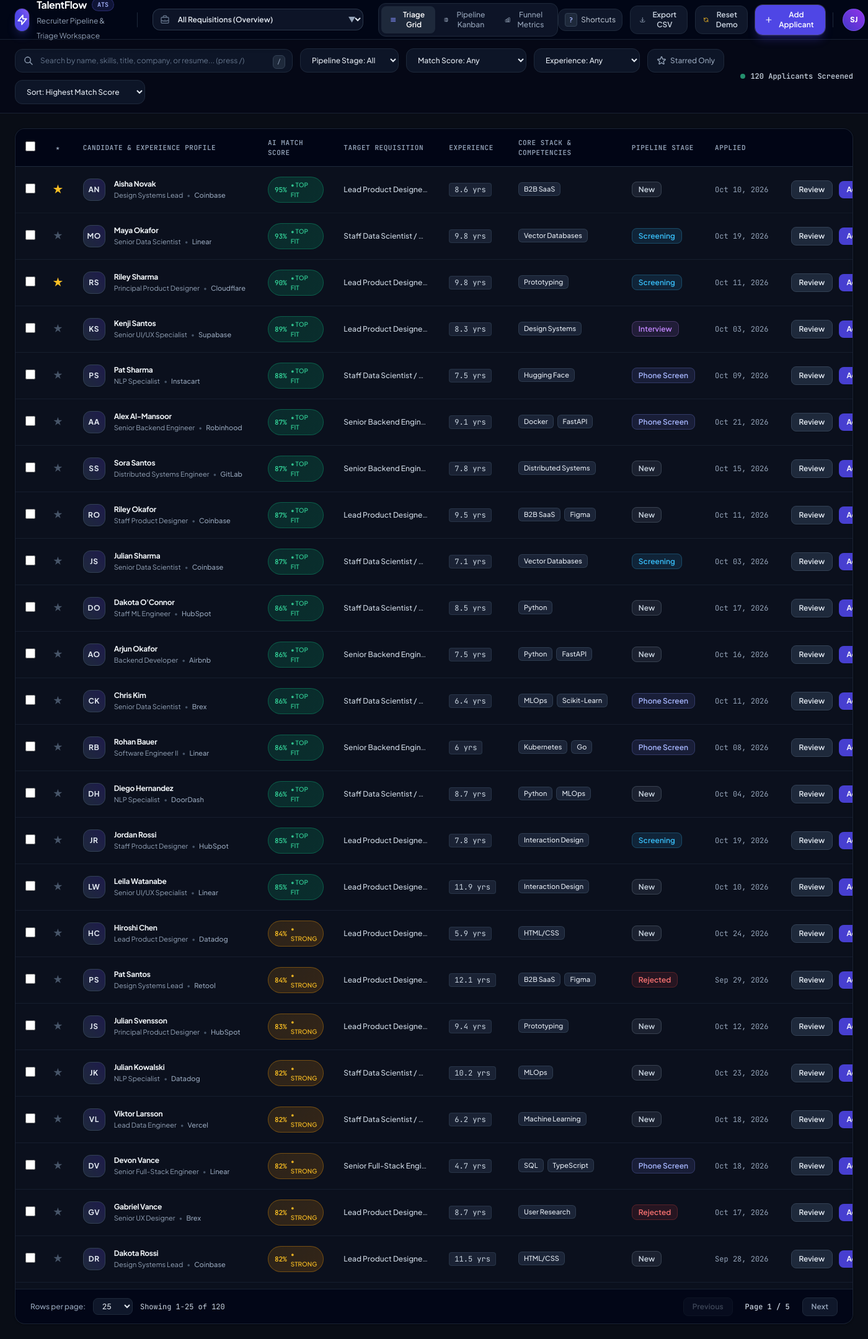
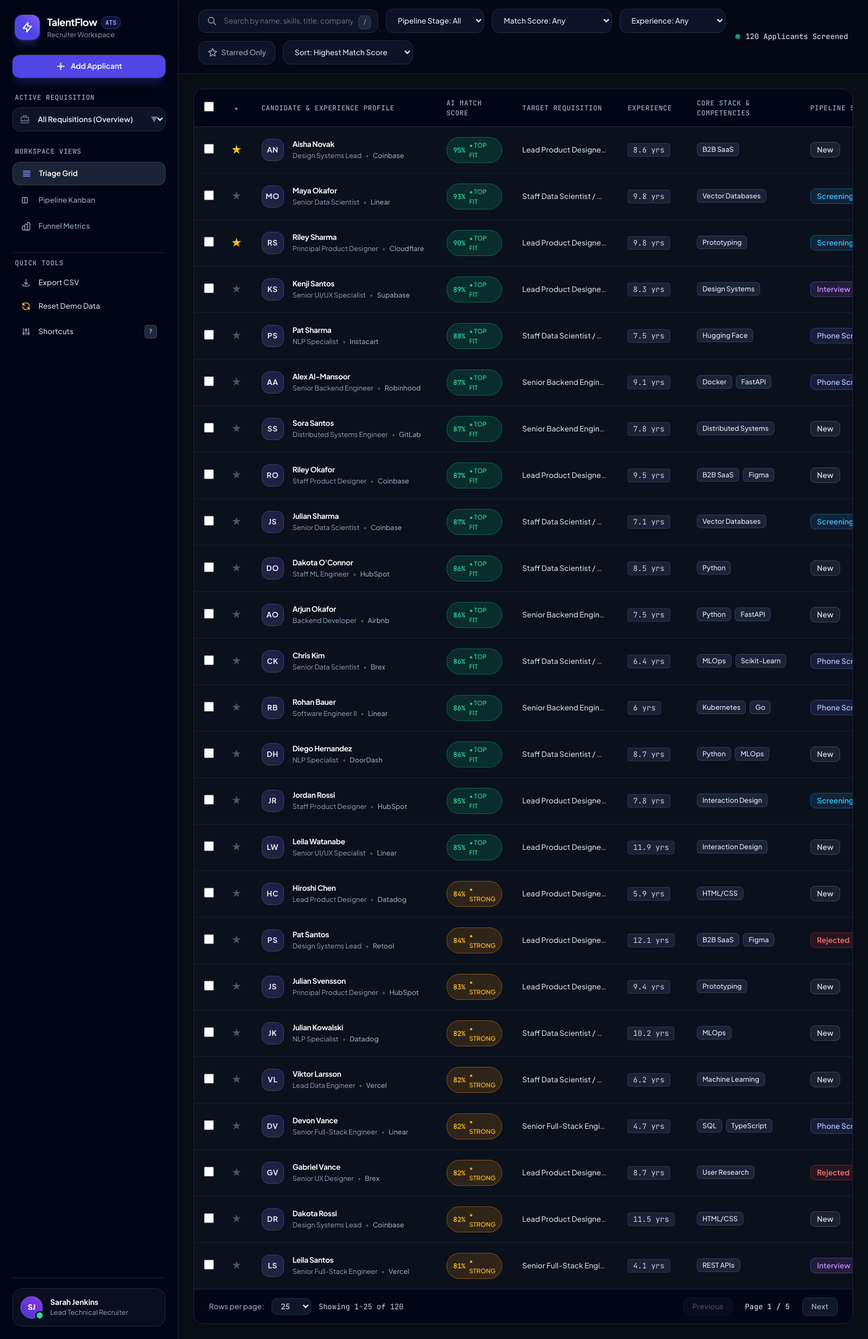
Before and after one commit to th4ru/Applicant-Tracking-System, a Flask app: page / in a window 1400 px wide. Shown: the whole page at 62% size. Run offline with Flask 3, Linux system fonts and the light colour scheme; some libraries are stand-ins or nearby versions.

Commit message:
feat: convert top nav bar into modern left sidebar layout

```diff
--- a/static/js/app.js
+++ b/static/js/app.js
@@ -106,14 +106,18 @@
 function switchView(viewName) {
   state.currentView = viewName;
 
-  // Update view button styling
+  // Update view button styling for sidebar navigation
   ['Table', 'Kanban', 'Analytics'].forEach(v => {
     const btn = document.getElementById(`viewTab${v}`);
     const isActive = v.toLowerCase() === viewName;
     if (isActive) {
-      btn.className = 'px-3.5 py-1.5 rounded-lg font-semibold text-white bg-slate-800 shadow-sm transition flex items-center gap-2';
+      btn.className = 'w-full px-3.5 py-2.5 rounded-xl font-semibold text-white bg-slate-800/90 border border-slate-700/80 shadow-sm transition flex items-center gap-3';
+      const svg = btn.querySelector('svg');
+      if (svg) svg.className = 'w-4 h-4 text-brand-400 shrink-0';
     } else {
-      btn.className = 'px-3.5 py-1.5 rounded-lg font-medium text-slate-400 hover:text-white transition flex items-center gap-2';
+      btn.className = 'w-full px-3.5 py-2.5 rounded-xl font-medium text-slate-400 hover:text-white hover:bg-slate-900 transition flex items-center gap-3';
+      const svg = btn.querySelector('svg');
+      if (svg) svg.className = 'w-4 h-4 text-slate-400 shrink-0';
     }
   });
 
--- a/templates/index.html
+++ b/templates/index.html
@@ -34,12 +34,6 @@
               800: '#3730a3',
               900: '#312e81',
               950: '#1e1b4b',
-            },
-            surface: {
-              50: '#f8fafc',
-              800: '#1e293b',
-              900: '#0f172a',
-              950: '#090d16',
             }
           },
           boxShadow: {
@@ -84,104 +78,130 @@
     .stage-offer { background-color: rgba(52, 211, 153, 0.12); color: #34d399; border: 1px solid rgba(52, 211, 153, 0.25); }
     .stage-hired { background-color: rgba(16, 185, 129, 0.2); color: #10b981; border: 1px solid rgba(16, 185, 129, 0.4); }
     .stage-rejected { background-color: rgba(239, 68, 68, 0.12); color: #f87171; border: 1px solid rgba(239, 68, 68, 0.25); }
-
-    /* Animated gradient accent */
-    .hero-glow {
-      background: radial-gradient(circle at 50% 0%, rgba(99, 102, 241, 0.12) 0%, transparent 70%);
-    }
   </style>
 </head>
-<body class="h-full flex flex-col font-sans antialiased overflow-hidden bg-[#090D16] text-slate-100 selection:bg-brand-500 selection:text-white">
+<body class="h-full flex flex-row font-sans antialiased overflow-hidden bg-[#090D16] text-slate-100 selection:bg-brand-500 selection:text-white">
 
-  <!-- TOP RECRUITER NAVIGATION BAR (Spacious & Clean) -->
-  <header class="h-16 bg-slate-950/90 backdrop-blur-md border-b border-slate-800/80 flex items-center justify-between px-6 z-30 shrink-0">
-    <div class="flex items-center space-x-6">
-      <!-- Brand Logo -->
-      <div class="flex items-center space-x-3">
-        <div class="w-9 h-9 rounded-xl bg-gradient-to-tr from-brand-600 via-indigo-600 to-violet-500 flex items-center justify-center font-bold text-white shadow-lg shadow-indigo-500/25 ring-1 ring-white/10">
+  <!-- ==================== LEFT SIDEBAR NAVIGATION ==================== -->
+  <aside class="w-64 xl:w-72 bg-slate-950/95 border-r border-slate-800/80 flex flex-col justify-between p-5 shrink-0 z-30 select-none shadow-xl">
+
+    <!-- Top Area: Logo, Primary Action, Requisition & Navigation -->
+    <div class="space-y-6 overflow-y-auto">
+
+      <!-- Brand Logo & Workspace Info -->
+      <div class="flex items-center space-x-3 px-1 pt-1">
+        <div class="w-10 h-10 rounded-xl bg-gradient-to-tr from-brand-600 via-indigo-600 to-violet-500 flex items-center justify-center font-bold text-white shadow-lg shadow-indigo-500/25 ring-1 ring-white/10 shrink-0">
           <svg class="w-5 h-5 text-white" fill="none" stroke="currentColor" viewBox="0 0 24 24"><path stroke-linecap="round" stroke-linejoin="round" stroke-width="2.2" d="M13 10V3L4 14h7v7l9-11h-7z"></path></svg>
         </div>
-        <div>
-          <div class="flex items-center gap-2">
-            <span class="text-base font-bold tracking-tight text-white">TalentFlow</span>
-            <span class="text-[10px] uppercase font-mono font-bold px-2 py-0.5 rounded-full bg-brand-500/15 text-brand-300 border border-brand-500/30">ATS</span>
+        <div class="min-w-0">
+          <div class="flex items-center gap-1.5">
+            <span class="text-base font-bold tracking-tight text-white truncate">TalentFlow</span>
+            <span class="text-[10px] uppercase font-mono font-bold px-1.5 py-0.5 rounded-full bg-brand-500/15 text-brand-300 border border-brand-500/30">ATS</span>
           </div>
-          <span class="text-xs text-slate-400 font-normal">Recruiter Pipeline & Triage Workspace</span>
+          <span class="text-[11px] text-slate-400 block truncate">Recruiter Workspace</span>
         </div>
       </div>
 
-      <div class="h-6 w-px bg-slate-800 hidden sm:block"></div>
-
-      <!-- Requisition / Job Selector Dropdown -->
-      <div class="relative">
-        <label for="jobSelector" class="sr-only">Select Job Position</label>
-        <div class="relative flex items-center">
-          <span class="absolute left-3 text-slate-500 pointer-events-none">
-            <svg class="w-4 h-4" fill="none" stroke="currentColor" viewBox="0 0 24 24"><path stroke-linecap="round" stroke-linejoin="round" stroke-width="2" d="M21 13.255A23.931 23.931 0 0112 15c-3.183 0-6.22-.62-9-1.745M16 6V4a2 2 0 00-2-2h-4a2 2 0 00-2 2v2m4 6h.01M5 20h14a2 2 0 002-2V8a2 2 0 00-2-2H5a2 2 0 00-2 2v10a2 2 0 002 2z"></path></svg>
-          </span>
-          <select id="jobSelector" onchange="onJobChange()" class="bg-slate-900/90 border border-slate-700/80 hover:border-slate-600 text-slate-200 text-xs font-semibold rounded-xl pl-9 pr-8 py-2 focus:outline-none focus:ring-2 focus:ring-brand-500/50 focus:border-brand-500 transition cursor-pointer min-w-[280px] max-w-[340px] truncate shadow-sm">
-            <option value="">All Requisitions (Overview)</option>
-          </select>
-          <span class="absolute right-3 text-slate-400 pointer-events-none text-xs">▼</span>
-        </div>
-      </div>
-
-      <!-- Segmented View Controller Tabs -->
-      <div class="hidden lg:flex items-center bg-slate-900/90 p-1 rounded-xl border border-slate-800 text-xs">
-        <button id="viewTabTable" onclick="switchView('table')" class="px-3.5 py-1.5 rounded-lg font-semibold text-white bg-slate-800 shadow-sm transition flex items-center gap-2">
-          <svg class="w-4 h-4 text-brand-400" fill="none" stroke="currentColor" viewBox="0 0 24 24"><path stroke-linecap="round" stroke-linejoin="round" stroke-width="2" d="M4 6h16M4 10h16M4 14h16M4 18h16"></path></svg>
-          <span>Triage Grid</span>
-        </button>
-        <button id="viewTabKanban" onclick="switchView('kanban')" class="px-3.5 py-1.5 rounded-lg font-medium text-slate-400 hover:text-white transition flex items-center gap-2">
-          <svg class="w-4 h-4" fill="none" stroke="currentColor" viewBox="0 0 24 24"><path stroke-linecap="round" stroke-linejoin="round" stroke-width="2" d="M9 17V7m0 10a2 2 0 01-2 2H5a2 2 0 01-2-2V7a2 2 0 012-2h2a2 2 0 012 2m0 10a2 2 0 002 2h2a2 2 0 002-2V7a2 2 0 00-2-2h-2a2 2 0 00-2 2m0 10V7m0 10a2 2 0 002 2h2a2 2 0 002-2V7a2 2 0 00-2-2h-2a2 2 0 00-2 2"></path></svg>
-          <span>Pipeline Kanban</span>
-        </button>
-        <button id="viewTabAnalytics" onclick="switchView('analytics')" class="px-3.5 py-1.5 rounded-lg font-medium text-slate-400 hover:text-white transition flex items-center gap-2">
-          <svg class="w-4 h-4" fill="none" stroke="currentColor" viewBox="0 0 24 24"><path stroke-linecap="round" stroke-linejoin="round" stroke-width="2" d="M9 19v-6a2 2 0 00-2-2H5a2 2 0 00-2 2v6a2 2 0 002 2h2a2 2 0 002-2zm0 0V9a2 2 0 012-2h2a2 2 0 012 2v10m-6 0a2 2 0 002 2h2a2 2 0 002-2m0 0V5a2 2 0 012-2h2a2 2 0 012 2v14a2 2 0 01-2 2h-2a2 2 0 01-2-2z"></path></svg>
-          <span>Funnel Metrics</span>
-        </button>
-      </div>
-    </div>
-
-    <!-- Right Quick Actions -->
-    <div class="flex items-center space-x-3">
-      <!-- Keyboard Shortcuts trigger -->
-      <button onclick="toggleKeyboardModal()" title="Keyboard Shortcuts (?)" class="px-2.5 py-1.5 rounded-xl bg-slate-900 border border-slate-800 text-slate-400 hover:text-slate-200 text-xs font-mono transition flex items-center gap-1.5 shadow-sm">
-        <kbd class="px-1.5 py-0.5 rounded bg-slate-800 text-[11px] text-brand-300 font-bold border border-slate-700">?</kbd>
-        <span class="hidden md:inline text-xs font-sans text-slate-300">Shortcuts</span>
-      </button>
-
-      <!-- Export to CSV -->
-      <button onclick="exportCurrentCSV()" title="Export current filtered list to CSV" class="px-3.5 py-1.5 rounded-xl bg-slate-900 border border-slate-800 text-slate-300 hover:text-white hover:border-slate-700 text-xs font-semibold transition flex items-center gap-2 shadow-sm">
-        <svg class="w-4 h-4 text-slate-400" fill="none" stroke="currentColor" viewBox="0 0 24 24"><path stroke-linecap="round" stroke-linejoin="round" stroke-width="2" d="M4 16v1a3 3 0 003 3h10a3 3 0 003-3v-1m-4-4l-4 4m0 0l-4-4m4 4V4"></path></svg>
-        <span>Export CSV</span>
-      </button>
-
-      <!-- Reset / Seed Demo Data -->
-      <button onclick="confirmResetDemo()" title="Reset and re-seed 120+ realistic applicants" class="px-3 py-1.5 rounded-xl bg-slate-900 border border-slate-800 text-slate-300 hover:text-amber-400 hover:border-amber-500/40 text-xs font-semibold transition flex items-center gap-2 shadow-sm">
-        <svg class="w-4 h-4 text-amber-400" fill="none" stroke="currentColor" viewBox="0 0 24 24"><path stroke-linecap="round" stroke-linejoin="round" stroke-width="2" d="M4 4v5h.582m15.356 2A8.001 8.001 0 004.582 9m0 0H9m11 11v-5h-.581m0 0a8.003 8.003 0 01-15.357-2m15.357 2H15"></path></svg>
-        <span>Reset Demo</span>
-      </button>
-
-      <!-- Add Applicant Primary Button -->
-      <button onclick="openNewCandidateModal()" class="px-4 py-2 rounded-xl bg-gradient-to-r from-brand-600 to-indigo-600 hover:from-brand-500 hover:to-indigo-500 text-white font-semibold text-xs shadow-lg shadow-indigo-600/30 transition flex items-center gap-2 ring-1 ring-white/20">
+      <!-- Primary Action CTA Button -->
+      <button onclick="openNewCandidateModal()" class="w-full py-2.5 px-4 rounded-xl bg-gradient-to-r from-brand-600 to-indigo-600 hover:from-brand-500 hover:to-indigo-500 text-white font-semibold text-xs shadow-lg shadow-indigo-600/30 transition flex items-center justify-center gap-2 ring-1 ring-white/20">
         <svg class="w-4 h-4" fill="none" stroke="currentColor" viewBox="0 0 24 24"><path stroke-linecap="round" stroke-linejoin="round" stroke-width="2.5" d="M12 4v16m8-8H4"></path></svg>
         <span>Add Applicant</span>
       </button>
 
-      <div class="h-6 w-px bg-slate-800 ml-1"></div>
+      <!-- Target Requisition Selector -->
+      <div class="space-y-2">
+        <label for="jobSelector" class="text-[11px] font-mono uppercase tracking-wider text-slate-400 font-bold block px-1">
+          Active Requisition
+        </label>
+        <div class="relative">
+          <span class="absolute left-3 top-3 text-slate-500 pointer-events-none">
+            <svg class="w-4 h-4" fill="none" stroke="currentColor" viewBox="0 0 24 24"><path stroke-linecap="round" stroke-linejoin="round" stroke-width="2" d="M21 13.255A23.931 23.931 0 0112 15c-3.183 0-6.22-.62-9-1.745M16 6V4a2 2 0 00-2-2h-4a2 2 0 00-2 2v2m4 6h.01M5 20h14a2 2 0 002-2V8a2 2 0 00-2-2H5a2 2 0 00-2 2v10a2 2 0 002 2z"></path></svg>
+          </span>
+          <select id="jobSelector" onchange="onJobChange()" class="w-full bg-slate-900/90 border border-slate-800 hover:border-slate-700 text-slate-200 text-xs font-semibold rounded-xl pl-9 pr-7 py-2.5 focus:outline-none focus:ring-2 focus:ring-brand-500/50 focus:border-brand-500 transition cursor-pointer truncate shadow-sm">
+            <option value="">All Requisitions (Overview)</option>
+          </select>
+          <span class="absolute right-3 top-3 text-slate-500 pointer-events-none text-xs">▼</span>
+        </div>
+      </div>
 
-      <!-- Recruiter Avatar -->
-      <div class="flex items-center space-x-2.5 pl-1" title="Logged in as Sarah Jenkins (Lead Technical Recruiter)">
+      <!-- Workspace Views Navigation Links -->
+      <div class="space-y-1.5">
+        <span class="text-[11px] font-mono uppercase tracking-wider text-slate-400 font-bold block px-1 mb-2">
+          Workspace Views
+        </span>
+
+        <!-- Triage Grid Tab -->
+        <button id="viewTabTable" onclick="switchView('table')" class="w-full px-3.5 py-2.5 rounded-xl font-semibold text-white bg-slate-800/90 border border-slate-700/80 shadow-sm transition flex items-center gap-3">
+          <svg class="w-4 h-4 text-brand-400 shrink-0" fill="none" stroke="currentColor" viewBox="0 0 24 24"><path stroke-linecap="round" stroke-linejoin="round" stroke-width="2" d="M4 6h16M4 10h16M4 14h16M4 18h16"></path></svg>
+          <span class="text-xs">Triage Grid</span>
+        </button>
+
+        <!-- Pipeline Kanban Tab -->
+        <button id="viewTabKanban" onclick="switchView('kanban')" class="w-full px-3.5 py-2.5 rounded-xl font-medium text-slate-400 hover:text-white hover:bg-slate-900 transition flex items-center gap-3">
+          <svg class="w-4 h-4 text-slate-400 shrink-0" fill="none" stroke="currentColor" viewBox="0 0 24 24"><path stroke-linecap="round" stroke-linejoin="round" stroke-width="2" d="M9 17V7m0 10a2 2 0 01-2 2H5a2 2 0 01-2-2V7a2 2 0 012-2h2a2 2 0 012 2m0 10a2 2 0 002 2h2a2 2 0 002-2V7a2 2 0 00-2-2h-2a2 2 0 00-2 2m0 10V7m0 10a2 2 0 002 2h2a2 2 0 002-2V7a2 2 0 00-2-2h-2a2 2 0 00-2 2"></path></svg>
+          <span class="text-xs">Pipeline Kanban</span>
+        </button>
+
+        <!-- Funnel Metrics Tab -->
+        <button id="viewTabAnalytics" onclick="switchView('analytics')" class="w-full px-3.5 py-2.5 rounded-xl font-medium text-slate-400 hover:text-white hover:bg-slate-900 transition flex items-center gap-3">
+          <svg class="w-4 h-4 text-slate-400 shrink-0" fill="none" stroke="currentColor" viewBox="0 0 24 24"><path stroke-linecap="round" stroke-linejoin="round" stroke-width="2" d="M9 19v-6a2 2 0 00-2-2H5a2 2 0 00-2 2v6a2 2 0 002 2h2a2 2 0 002-2zm0 0V9a2 2 0 012-2h2a2 2 0 012 2v10m-6 0a2 2 0 002 2h2a2 2 0 002-2m0 0V5a2 2 0 012-2h2a2 2 0 012 2v14a2 2 0 01-2 2h-2a2 2 0 01-2-2z"></path></svg>
+          <span class="text-xs">Funnel Metrics</span>
+        </button>
+      </div>
+
+      <!-- Quick Actions / Tools Section -->
+      <div class="space-y-1.5 pt-2 border-t border-slate-800/80">
+        <span class="text-[11px] font-mono uppercase tracking-wider text-slate-400 font-bold block px-1 mb-2">
+          Quick Tools
+        </span>
+
+        <!-- Export CSV Button -->
+        <button onclick="exportCurrentCSV()" title="Export current filtered list to CSV" class="w-full px-3.5 py-2 rounded-xl text-slate-300 hover:text-white hover:bg-slate-900 transition flex items-center gap-3 text-xs font-medium">
+          <svg class="w-4 h-4 text-slate-400 shrink-0" fill="none" stroke="currentColor" viewBox="0 0 24 24"><path stroke-linecap="round" stroke-linejoin="round" stroke-width="2" d="M4 16v1a3 3 0 003 3h10a3 3 0 003-3v-1m-4-4l-4 4m0 0l-4-4m4 4V4"></path></svg>
+          <span>Export CSV</span>
+        </button>
+
+        <!-- Reset Demo Data Button -->
+        <button onclick="confirmResetDemo()" title="Reset and re-seed 120+ realistic applicants" class="w-full px-3.5 py-2 rounded-xl text-slate-300 hover:text-amber-400 hover:bg-slate-900 transition flex items-center gap-3 text-xs font-medium">
+          <svg class="w-4 h-4 text-amber-400 shrink-0" fill="none" stroke="currentColor" viewBox="0 0 24 24"><path stroke-linecap="round" stroke-linejoin="round" stroke-width="2" d="M4 4v5h.582m15.356 2A8.001 8.001 0 004.582 9m0 0H9m11 11v-5h-.581m0 0a8.003 8.003 0 01-15.357-2m15.357 2H15"></path></svg>
+          <span>Reset Demo Data</span>
+        </button>
+
+        <!-- Keyboard Shortcuts Button -->
+        <button onclick="toggleKeyboardModal()" title="Keyboard Shortcuts (?)" class="w-full px-3.5 py-2 rounded-xl text-slate-300 hover:text-white hover:bg-slate-900 transition flex items-center justify-between text-xs font-medium">
+          <div class="flex items-center gap-3">
+            <svg class="w-4 h-4 text-slate-400 shrink-0" fill="none" stroke="currentColor" viewBox="0 0 24 24"><path stroke-linecap="round" stroke-linejoin="round" stroke-width="2" d="M12 6V4m0 2a2 2 0 100 4m0-4a2 2 0 110 4m-6 8a2 2 0 100-4m0 4a2 2 0 110-4m0 4v2m0-6V4m6 6v10m6-2a2 2 0 100-4m0 4a2 2 0 110-4m0 4v2m0-6V4"></path></svg>
+            <span>Shortcuts</span>
+          </div>
+          <kbd class="px-1.5 py-0.5 rounded bg-slate-800 text-[10px] text-brand-300 font-bold border border-slate-700">?</kbd>
+        </button>
+      </div>
+
+    </div>
+
+    <!-- Bottom Area: Recruiter User Profile Card -->
+    <div class="pt-4 border-t border-slate-800/80">
+      <div class="p-3 rounded-2xl bg-slate-900/60 border border-slate-800/80 flex items-center space-x-3 shadow-card">
+        <div class="relative shrink-0">
           <div class="w-9 h-9 rounded-full bg-gradient-to-tr from-indigo-700 to-purple-600 border border-indigo-400/30 flex items-center justify-center text-xs font-extrabold text-white shadow-sm">
             SJ
           </div>
+          <span class="absolute bottom-0 right-0 w-2.5 h-2.5 rounded-full bg-emerald-400 ring-2 ring-slate-950"></span>
+        </div>
+        <div class="min-w-0 flex-1">
+          <span class="text-xs font-bold text-white block truncate">Sarah Jenkins</span>
+          <span class="text-[11px] text-slate-400 block truncate">Lead Technical Recruiter</span>
         </div>
       </div>
-  </header>
+    </div>
 
-  <!-- SECONDARY FILTER & SEARCH TOOLBAR (Spacious, Breathable & Intuitive) -->
-  <section class="bg-slate-950/60 border-b border-slate-800/80 px-6 py-3.5 flex flex-wrap items-center justify-between gap-4 text-xs shrink-0 z-20">
+  </aside>
+
+  <!-- ==================== MAIN WORKSPACE AREA ==================== -->
+  <div class="flex-1 flex flex-col h-full overflow-hidden min-w-0">
+
+    <!-- TOP FILTER & SEARCH TOOLBAR (Spacious, Breathable & Intuitive) -->
+    <section class="bg-slate-950/70 border-b border-slate-800/80 px-8 py-3.5 flex flex-wrap items-center justify-between gap-4 text-xs shrink-0 z-20 backdrop-blur-sm">
       <div class="flex items-center flex-wrap gap-3 flex-1">
         <!-- Spacious Search Input with shortcut pill -->
         <div class="relative min-w-[280px] max-w-md flex-1">
@@ -254,7 +274,7 @@
     </section>
 
     <!-- FLOATING BULK ACTIONS TOOLBAR (Appears when 1+ candidates are selected) -->
-  <div id="bulkActionBar" class="hidden bg-slate-900/95 border border-brand-500/40 shadow-2xl shadow-brand-950/60 rounded-2xl px-5 py-3 mx-6 my-2.5 flex items-center justify-between z-30 backdrop-blur-md animate-fade-in shrink-0 ring-1 ring-brand-500/20">
+    <div id="bulkActionBar" class="hidden bg-slate-900/95 border border-brand-500/40 shadow-2xl shadow-brand-950/60 rounded-2xl px-5 py-3 mx-8 my-2.5 flex items-center justify-between z-30 backdrop-blur-md animate-fade-in shrink-0 ring-1 ring-brand-500/20">
       <div class="flex items-center space-x-4">
         <div class="flex items-center space-x-2">
           <span class="w-7 h-7 rounded-lg bg-brand-600 text-white font-bold text-xs flex items-center justify-center shadow-md" id="selectedCountBadge">0</span>
@@ -295,7 +315,7 @@
       </div>
     </div>
 
-  <!-- MAIN RECRUITER CONTENT AREA (Spacious, Elevated Card Layout) -->
+    <!-- MAIN VIEWS CONTAINER (Spacious, Elevated Card Layout) -->
     <main class="flex-1 relative overflow-hidden flex p-6">
 
       <!-- VIEW 1: HIGH-VELOCITY TRIAGE TABLE -->
@@ -569,9 +589,7 @@
 
           <!-- TAB 2: FULL RESUME PREVIEW (Formatted Executive View) -->
           <div id="drawerContentResume" class="hidden space-y-4">
-          <div id="drawerFormattedResume" class="space-y-4 text-xs text-slate-200">
-            <!-- Structured resume rendering -->
-          </div>
+            <div id="drawerFormattedResume" class="space-y-4 text-xs text-slate-200"></div>
           </div>
 
           <!-- TAB 3: RECRUITER NOTES & SCORECARD -->
@@ -613,6 +631,8 @@
       </aside>
 
     </main>
+
+  </div>
 
   <!-- MODAL: ADD CANDIDATE -->
   <div id="newCandidateModal" class="hidden fixed inset-0 bg-slate-950/80 backdrop-blur-md z-50 flex items-center justify-center p-4">
```
Lines whose indentation alone changed are shown as unchanged.
